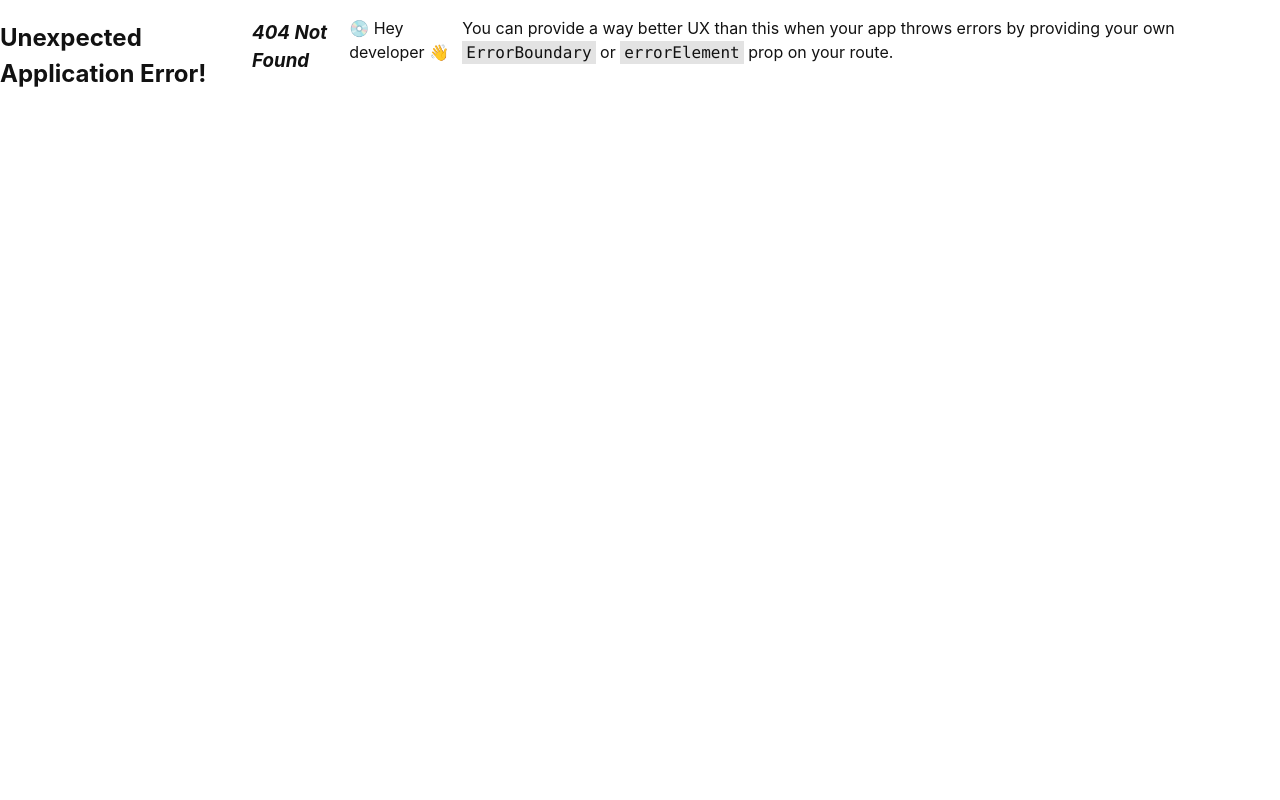
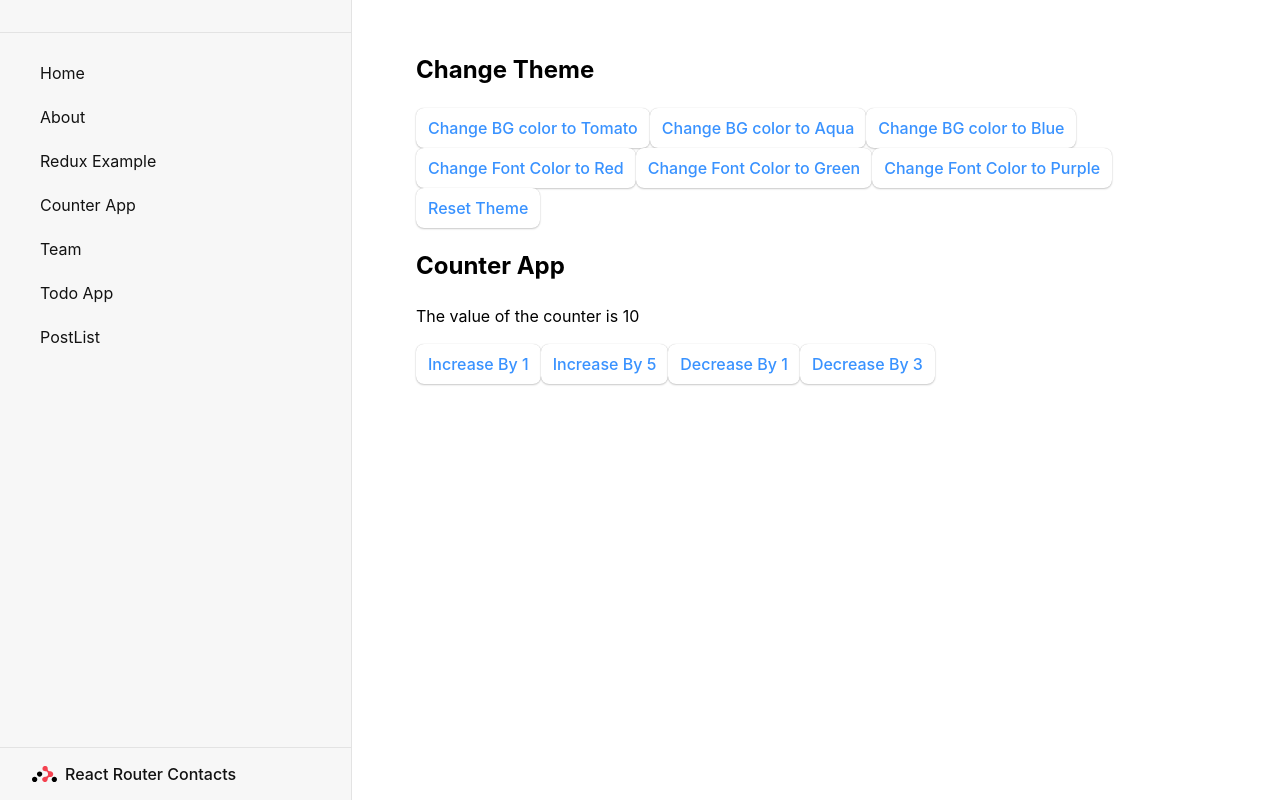
Before and after one commit to asiefmahir/batch-11, a React (Vite) app: page /redux-example in a window 1280 px wide. Before the commit this address had no page. Built offline with nearby package versions, Linux system fonts and the light colour scheme.

Commit message:
feat: Learn about the fundamentals of raw redux

```diff
--- a/package.json
+++ b/package.json
@@ -10,9 +10,12 @@
 		"preview": "vite preview"
 	},
 	"dependencies": {
+		"@redux-devtools/extension": "^3.3.0",
 		"react": "^19.1.1",
 		"react-dom": "^19.1.1",
-		"react-router": "^7.9.3"
+		"react-redux": "^9.2.0",
+		"react-router": "^7.9.3",
+		"redux": "^5.0.1"
 	},
 	"devDependencies": {
 		"@eslint/js": "^9.33.0",
--- a/src/components/Nav.jsx
+++ b/src/components/Nav.jsx
@@ -10,6 +10,9 @@ const Nav = () => {
 				</li>
 				<li>
 					<Link to="/about">About</Link>
+				</li>
+				<li>
+					<Link to="/redux-example">Redux Example</Link>
 				</li>
 				<li>
 					<Link to="/counter-app">Counter App</Link>
--- a/src/main.jsx
+++ b/src/main.jsx
@@ -3,10 +3,14 @@ import { createRoot } from "react-dom/client";
 import "./index.css";
 import { ourRouter } from "./router/router";
 import { RouterProvider } from "react-router";
+import { Provider } from "react-redux";
+import { ourStore } from "./store";
 
 createRoot(document.getElementById("root")).render(
 	<StrictMode>
-		<RouterProvider router={ourRouter} />
+		<Provider store={ourStore}>
+			<RouterProvider router={ourRouter} />
+		</Provider>
 	</StrictMode>,
 );
 // react dom -> DOM -> React Code (Component)
--- /dev/null
+++ b/src/pages/ReduxExamples.jsx
@@ -0,0 +1,120 @@
+import { useSelector, useDispatch } from "react-redux";
+
+const ReduxExamples = () => {
+	const counter = useSelector((reduxStates) => reduxStates.counter);
+	const theme = useSelector((storeState) => storeState.theme);
+	console.log(counter, "counter");
+	const dispatch = useDispatch();
+	// dispatch({})
+
+	return (
+		<div style={{ backgroundColor: theme.bgColor, color: theme.color }}>
+			<div>
+				<div className="theme">
+					<h2>Change Theme</h2>
+					<div className="bg-group">
+						<button
+							onClick={() =>
+								dispatch({
+									type: "theme/changeBgColor",
+									payload: "tomato",
+								})
+							}
+						>
+							Change BG color to Tomato
+						</button>
+						<button
+							onClick={() =>
+								dispatch({
+									type: "theme/changeBgColor",
+									payload: "aqua",
+								})
+							}
+						>
+							Change BG color to Aqua
+						</button>
+						<button
+							onClick={() =>
+								dispatch({
+									type: "theme/changeBgColor",
+									payload: "blue",
+								})
+							}
+						>
+							Change BG color to Blue
+						</button>
+					</div>
+					<div className="font-group">
+						<button
+							onClick={() =>
+								dispatch({
+									type: "theme/changeFontColor",
+									payload: "red",
+								})
+							}
+						>
+							Change Font Color to Red
+						</button>
+						<button
+							onClick={() =>
+								dispatch({
+									type: "theme/changeFontColor",
+									payload: "green",
+								})
+							}
+						>
+							Change Font Color to Green
+						</button>
+						<button
+							onClick={() =>
+								dispatch({
+									type: "theme/changeFontColor",
+									payload: "purple",
+								})
+							}
+						>
+							Change Font Color to Purple
+						</button>
+					</div>
+					<button onClick={() => dispatch({ type: "theme/reset" })}>
+						Reset Theme
+					</button>
+				</div>
+			</div>
+			<div>
+				<h2>Counter App</h2>
+				<p>The value of the counter is {counter}</p>
+				<button
+					onClick={() =>
+						dispatch({ type: "counter/increment", payload: 1 })
+					}
+				>
+					Increase By 1
+				</button>
+				<button
+					onClick={() =>
+						dispatch({ type: "counter/increment", payload: 5 })
+					}
+				>
+					Increase By 5
+				</button>
+				<button
+					onClick={() =>
+						dispatch({ type: "counter/decrement", payload: 1 })
+					}
+				>
+					Decrease By 1
+				</button>
+				<button
+					onClick={() =>
+						dispatch({ type: "counter/decrement", payload: 3 })
+					}
+				>
+					Decrease By 3
+				</button>
+			</div>
+		</div>
+	);
+};
+
+export default ReduxExamples;
--- a/src/router/router.jsx
+++ b/src/router/router.jsx
@@ -7,6 +7,7 @@ import PostList from "../pages/PostList";
 import PostDetails from "../pages/PostDetails";
 import Todo from "../pages/Todo";
 import Counter from "../pages/Counter";
+import ReduxExamples from "../pages/ReduxExamples";
 
 // dynamic Routing
 // 404 Route
@@ -34,6 +35,7 @@ export const ourRouter = createBrowserRouter([
 			{ path: "/todo-app", element: <Todo /> },
 			{ path: "/posts/:postId", element: <PostDetails /> },
 			{ path: "/counter-app", element: <Counter /> },
+			{ path: "/redux-example", element: <ReduxExamples /> },
 		],
 	},
 ]);
--- /dev/null
+++ b/src/store/index.js
@@ -0,0 +1,11 @@
+import { createStore, combineReducers } from "redux";
+import { composeWithDevTools } from "@redux-devtools/extension";
+import { counterReducer } from "./reducers/counter";
+import { themeReducer } from "./reducers/theme";
+
+const rootReducer = combineReducers({
+	counter: counterReducer,
+	theme: themeReducer,
+});
+
+export const ourStore = createStore(rootReducer, composeWithDevTools());
--- /dev/null
+++ b/src/store/reducers/counter.js
@@ -0,0 +1,16 @@
+export const counterReducer = (state = 10, action) => {
+	console.log(action, "action");
+
+	// action === { type: "counter/increment", payload: 1 }
+	switch (action.type) {
+		case "counter/increment": {
+			return state + action.payload;
+		}
+		case "counter/decrement": {
+			return state - action.payload;
+		}
+		default: {
+			return state;
+		}
+	}
+};
--- /dev/null
+++ b/src/store/reducers/theme.js
@@ -0,0 +1,27 @@
+const initThemeState = {
+	bgColor: "#fff",
+	color: "#000",
+};
+
+export const themeReducer = (state = initThemeState, action) => {
+	switch (action.type) {
+		case "theme/changeBgColor": {
+			return {
+				...state,
+				bgColor: action.payload,
+			};
+		}
+		case "theme/changeFontColor": {
+			return {
+				...state,
+				color: action.payload,
+			};
+		}
+		case "theme/reset": {
+			return initThemeState;
+		}
+		default: {
+			return state;
+		}
+	}
+};
```
Also changed, not shown: 1 other file (tests, documents, lock files or other folders).
